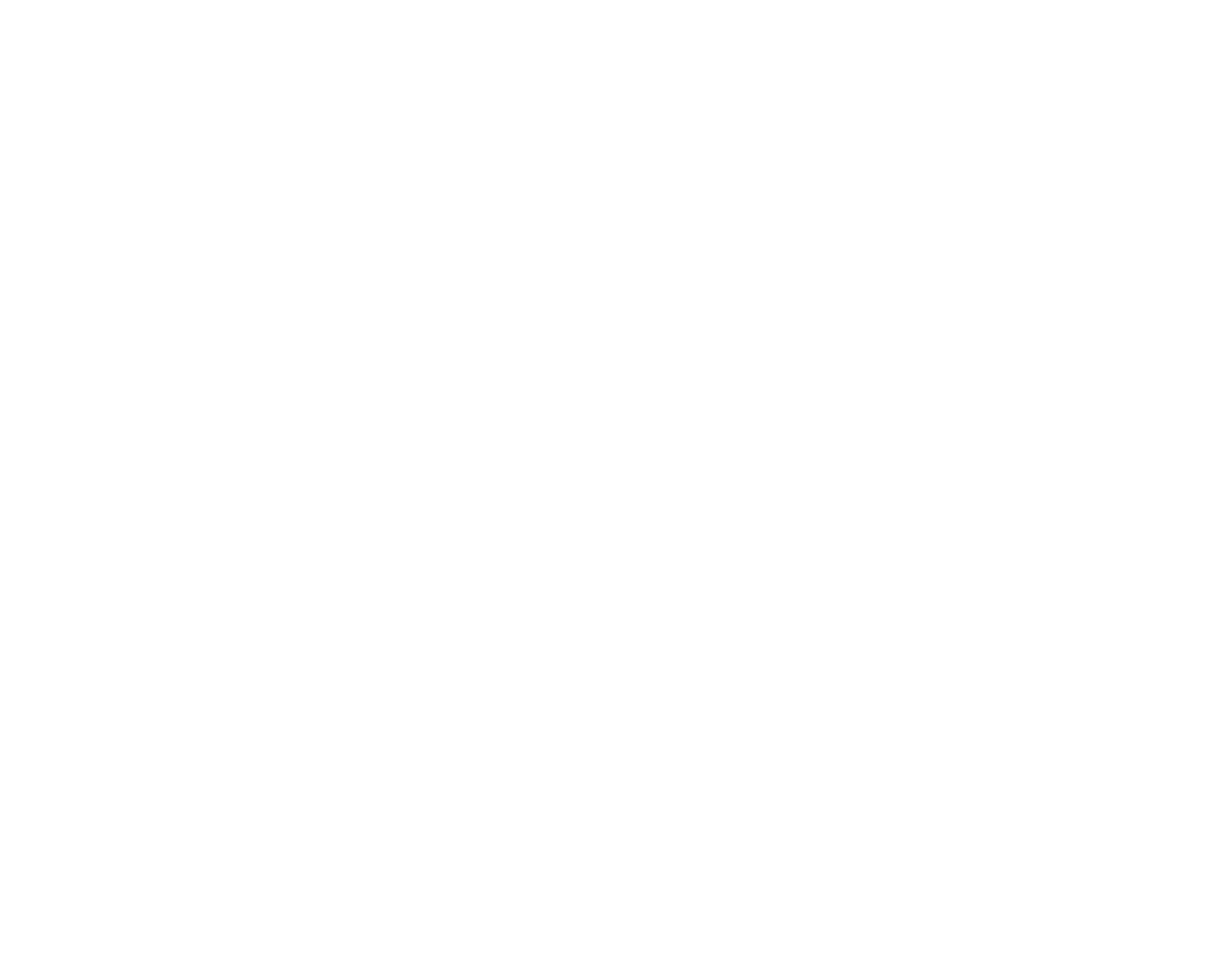
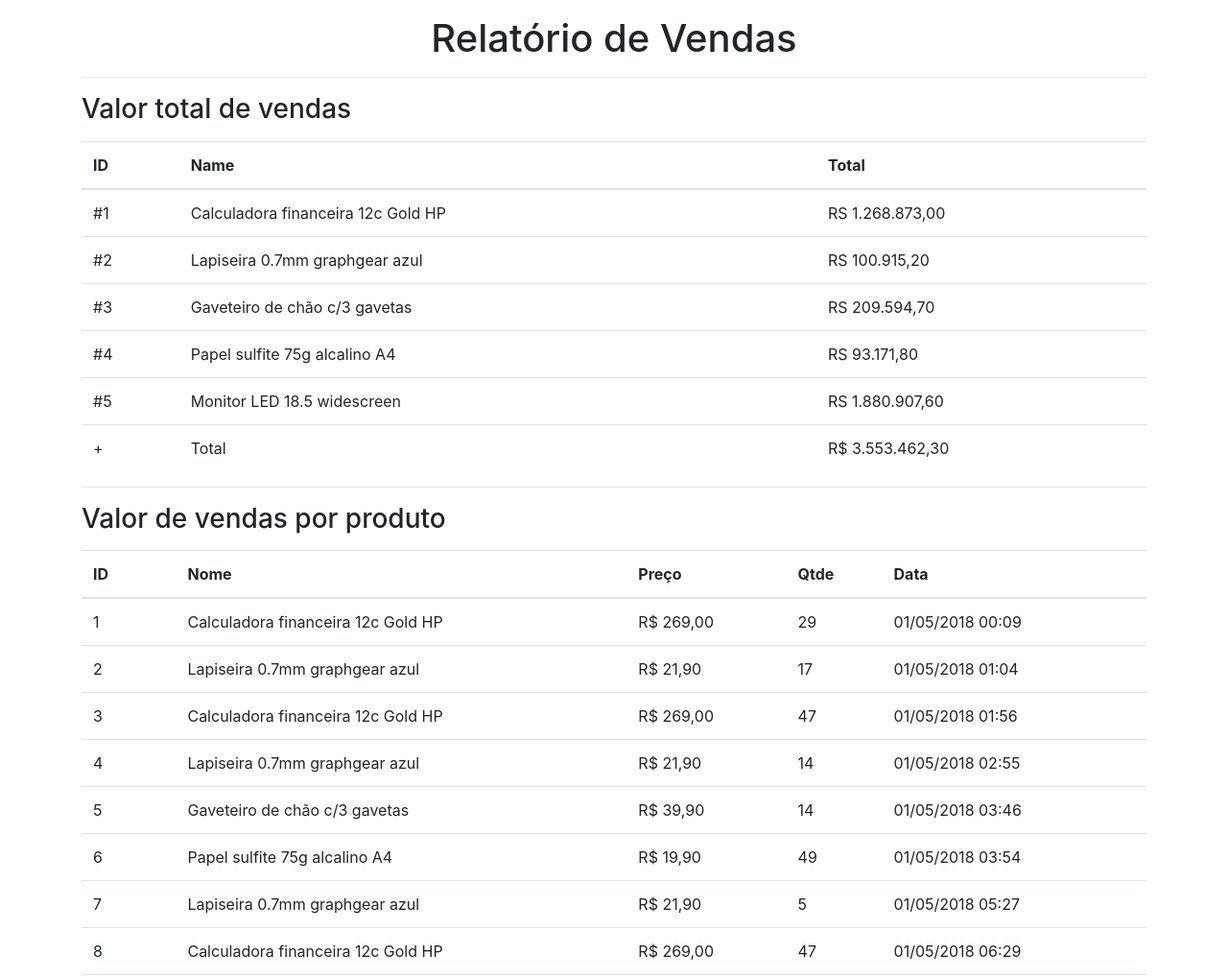
Before and after one commit to FabioJrSilva/sumario-vendas-vue, a website: page sales/index.html in a window 1280 px wide. Shown: the top 1019 px of the page at 96% size. Before the commit the page ends 800 px from the top, so only its background shows below. Drawn offline with Linux system fonts and the light colour scheme.

Commit message:
Finalização

```diff
--- a/sales/index.html
+++ b/sales/index.html
@@ -10,9 +10,123 @@
 
 <body>
 
+    <div id="app">
+        <div class="container">
+            <h1 class="mt-3"  style="text-align: center">{{ title }}</h1>
+            <hr>
+
+            <h3 class="mt-3">Valor total de vendas</h1>
+
+            <table class="mt-3 table" v-if="salesByProduct">
+                <thead>
+                    <tr>
+                        <th>ID</th>
+                        <th>Name</th>
+                        <th>Total</th>
+                    </tr>
+                </thead>
+                <tbody>
+                    <tr v-for="(sale, index) in salesByProduct">
+                        <td>#{{ index + 1 }}</td>
+                        <td>{{ sale.name }}</td>
+                        <td v-money="'RS'" >{{ sale.value }}</td>
+                    </tr>
+                </tbody>
+                <tfoot>
+                    <tr>
+                        <td>+</td>
+                        <td>Total</td>
+                        <td v-money="'R$'">{{ calculateTotal(salesByProduct) }}</td>
+                    </tr>
+                </tfoot>
+            </table>
+            <hr>
+
+            <h3 class="mt-3">Valor de vendas por produto</h1>
+
+            <table class="mt-3 table">
+                <thead>
+                    <tr>
+                        <th>ID</th>
+                        <th>Nome</th>
+                        <th>Preço</th>
+                        <th>Qtde</th>
+                        <th>Data</th>
+                    </tr>
+                </thead>
+                <tbody>
+                    <tr v-for="sale in sales">
+                        <td>{{ sale.id }}</td>
+                        <td>{{ sale.name }}</td>
+                        <td v-money="'R$'">{{ sale.price }}</td>
+                        <td>{{ sale.qtde }}</td>
+                        <td>{{ sale.date }}</td>
+                    </tr>
+                </tbody>
+            </table>
+
+        </div>
+    </div>
+
     <script>
-        // ...
+
+        Vue.directive('money', {
+            inserted(el, binding) {
+                const amount = parseFloat(el.innerHTML).toFixed(2)
+                                .replace('.', ',')
+                                .replace(/(\d)(?=(\d{3})+\,)/g, '$1.')
+                el.innerHTML = `${binding.value} ${amount}`
+            }
+        })
+
+        new Vue({
+            el: '#app',
+            data: {
+                title: 'Relatório de Vendas',
+                sales: null
+            },
+            methods: {
+                getSales() {
+                    fetch('/data/sales.json')
+                    .then(resp => resp.json())
+                    .then(data => this.sales = data)
+                },
+                calculateTotal(sales) {
+                    if(!sales) return 0
+
+                    return sales.reduce((total, sale) => total + sale.value, 0)
+                }
+            },
+            computed: {
+                salesByProduct() {
+                    if(!this.sales) return null
+
+                    const salesByProduct = this.sales.reduce((grouped, sale) => {
+                        if (!grouped.hasOwnProperty(sale.name)) {
+                            grouped[sale.name] = {
+                                name: sale.name,
+                                value: sale.price * sale.qtde
+                            }
+
+                            return grouped
+                        }
+
+                        grouped[sale.name].value += sale.price * sale.qtde
+
+                        return grouped
+
+                    }, {})
+
+                    return Object.values(salesByProduct)
+                }
+            },
+            mounted() {
+                this.getSales()
+            },
+        })
+
     </script>
+
 </body>
 
 </html>
```
Also changed, not shown: 1 other file.
